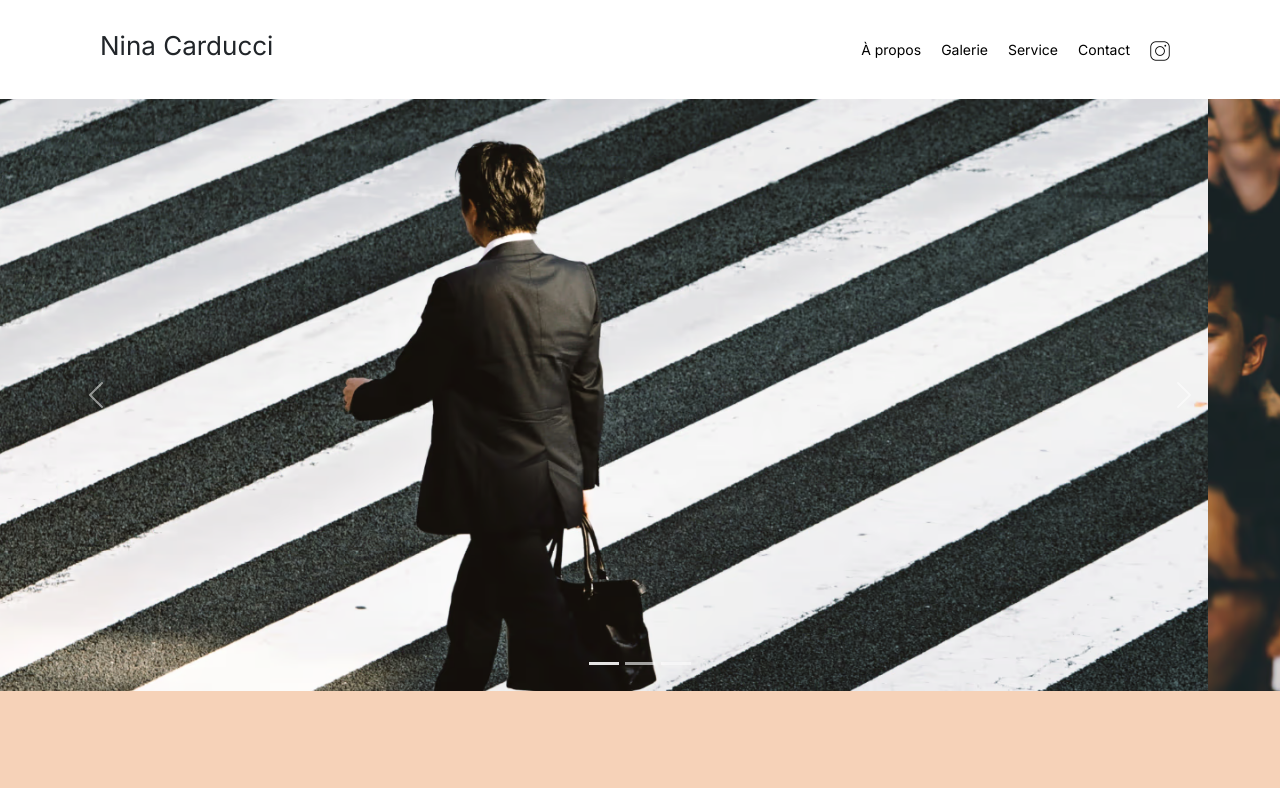
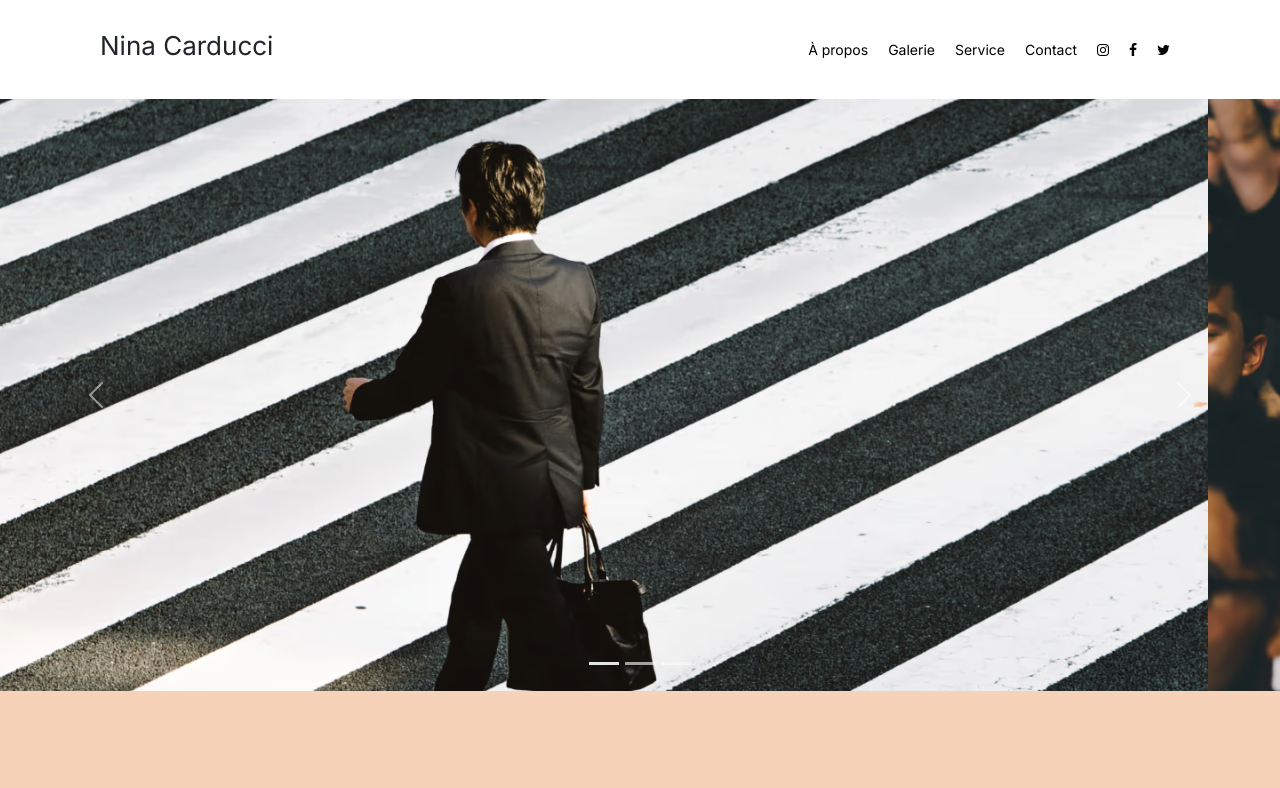
Before and after one commit to tracyjoyner/Nina-Carducci, a plain HTML site: page index.html in a window 1280 px wide. Shown: the top 788 px of the page. Drawn offline with nearby package versions, Linux system fonts and the light colour scheme.

Commit message:
added social icons

```diff
--- a/assets/style.css
+++ b/assets/style.css
@@ -38,8 +38,11 @@ body {
   color: #000;
 }
 
-.social-link img {
-  width: 20px;
+.fa-instagram,
+.fa-facebook,
+.fa-twitter {
+  background: white;
+  color: black;
 }
 
 #about {
@@ -269,6 +272,7 @@ input[type="submit"] {
   }
   .picture {
     width: 50%;
+    aspect-ratio: auto 380 / 380;
   }
   .picture.left::before {
     width: 100%;
--- a/index.html
+++ b/index.html
@@ -16,10 +16,14 @@
       src="https://code.jquery.com/jquery-3.4.1.min.js"
       integrity="sha256-CSXorXvZcTkaix6Yvo6HppcZGetbYMGWSFlBw8HfCJo="
       crossorigin="anonymous"
-      defer
     ></script>
     <script src="./assets/maugallery.js"></script>
     <script src="./assets/scripts.js"></script>
+    <meta name="viewport" content="width=device-width, initial-scale=1" />
+    <link
+      rel="stylesheet"
+      href="https://cdnjs.cloudflare.com/ajax/libs/font-awesome/4.7.0/css/font-awesome.min.css"
+    />
     <title>Nina Carducci</title>
     <meta name="description" content="Photographer Home Page" />
   </head>
@@ -39,11 +43,27 @@
           <li><a href="#contact">Contact</a></li>
           <li>
             <a
-              class="social-link"
+              class="social-link fa fa-instagram"
               href="https://www.instagram.com/ninacarducci.photo/?hl=fr"
               target="_blank"
-              ><img src="assets/images/instagram.png" alt="Instagram"
-            /></a>
+              alt="Instagram"
+            ></a>
+          </li>
+          <li>
+            <a
+              class="social-link fa fa-facebook"
+              href="#"
+              target="_blank"
+              alt="Facebook"
+            ></a>
+          </li>
+          <li>
+            <a
+              class="social-link fa fa-twitter"
+              href="#"
+              target="_blank"
+              alt="Twitter"
+            ></a>
           </li>
         </ul>
       </div>
@@ -308,6 +328,8 @@
         </div>
         <div class="picture right">
           <img src="./assets/images/camera.avif" alt="camera" loading="lazy" />
+        </div>
+      </div>
       <div class="localContact">
         <p>
           <meta
@@ -330,7 +352,7 @@
             <span itemprop="streetAddress">68 avenue Alsace-Lorraine</span>,
             <span itemprop="addressLocality">33200 Bordeaux</span>,
             <span itemprop="addressCountry">France</span></span
-              >.<br />
+          >
           Numéro de téléphone :
           <span id="_telephone2" itemprop="telephone"
             >+33 (0)5 56 67 78 89</span
@@ -370,7 +392,5 @@
         </p>
       </div>
     </div>
-      </div>
-    </div>
   </body>
 </html>
```
Lines whose indentation alone changed are shown as unchanged.
